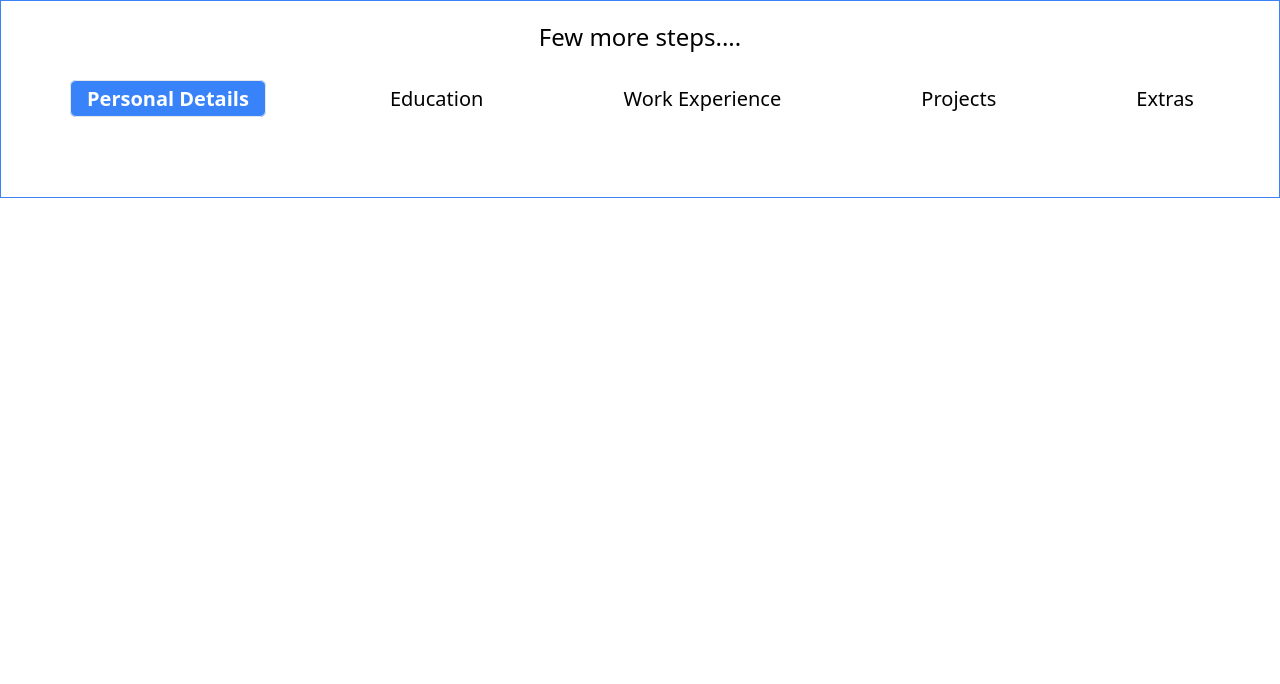
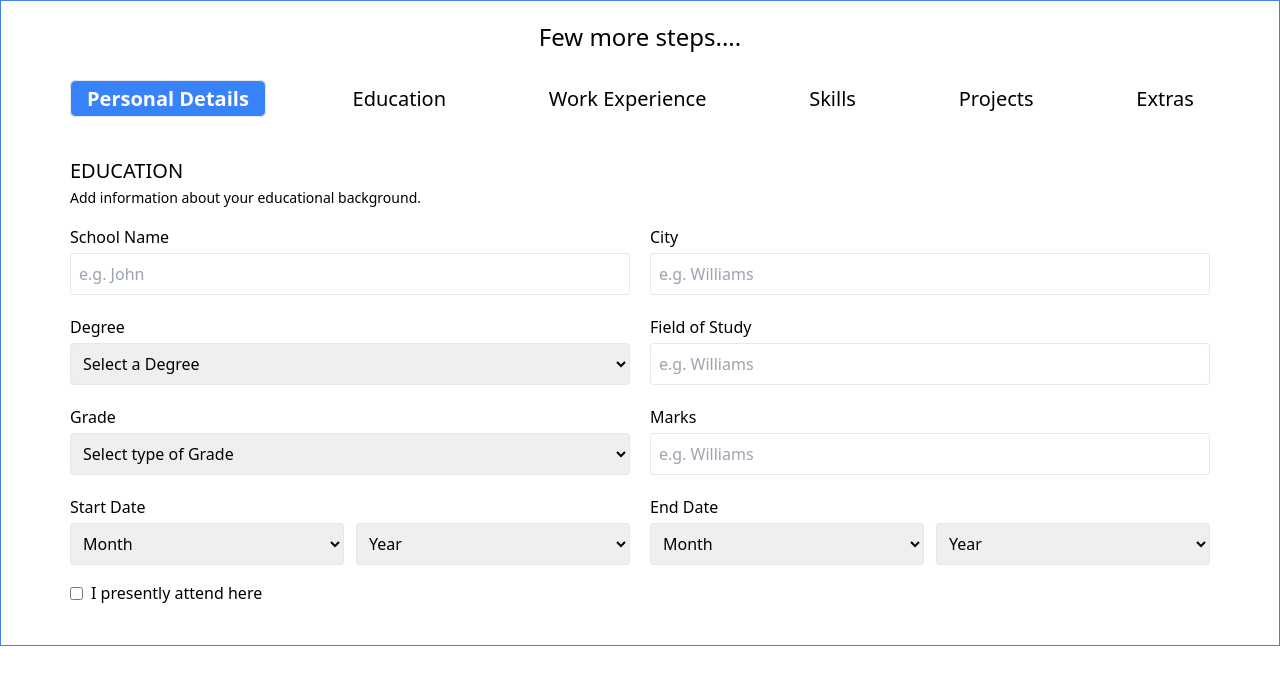
Before and after one commit to Kumar-Akshat22/resume-builder-frontend, a React (Create React App) app: page /resume-details/education in a window 1280 px wide. Shown: the top 684 px of the page. Built offline with nearby package versions, Linux system fonts and the light colour scheme.

Commit message:
completed education form yet to add functionality of adding more education

```diff
--- a/src/App.js
+++ b/src/App.js
@@ -8,6 +8,7 @@ import Projects from './components/ResumeDetails/Projects';
 import Experience from './components/ResumeDetails/Experience';
 import Extra from './components/ResumeDetails/Extra';
 import PersonalDetails from './components/ResumeDetails/Personal';
+import Skills from './components/ResumeDetails/Skills';
 
 function App() {
   return (
@@ -25,6 +26,7 @@ function App() {
           <Route path = 'experience' element={<Experience />} />
           <Route path = 'extra' element={<Extra />} />
           <Route path = 'personal-details' element={<PersonalDetails />} />
+          <Route path = 'skills' element={<Skills />} />
 
         </Route>
       </Routes>
--- /dev/null
+++ b/src/components/ResumeDetails/DateSelection.js
@@ -0,0 +1,111 @@
+import React, { useState } from 'react'
+
+
+function DateSelection() {
+
+    const [currentlyWorking, setCurrentlyWorking] = useState(false);
+    return (
+        <div>
+            {/* Start Date, End Date, checkbox  */}
+            <div className="flex gap-5 align-items-center justify-center">
+                <label className="w-[50%]">
+
+                    <span className="">Start Date</span>
+
+                    {/* Start Date */}
+                    <div className="flex gap-3">
+
+
+                        {/* Month Option  */}
+                        <select className="w-[50%] focus:outline-none focus:border-[#3983fa] focus:ring-1 focus:ring-[#3983fa] border p-[8px] rounded-[0.2rem] mt-1">
+                            <option>Month</option>
+                            <option>January</option>
+                            <option>February</option>
+                            <option>March</option>
+                            <option>April</option>
+                            <option>May</option>
+                            <option>June </option>
+                            <option>July</option>
+                            <option>August</option>
+                            <option>September</option>
+                            <option>October</option>
+                            <option>November</option>
+                            <option>December</option>
+                        </select>
+
+                        {/* Year Option */}
+                        <select className="w-[50%] focus:outline-none focus:border-[#3983fa] focus:ring-1 focus:ring-[#3983fa] border p-[8px] rounded-[0.2rem] mt-1">
+                            <option>Year</option>
+                            <option>2024</option>
+                            <option>2023</option>
+                            <option>2022</option>
+                            <option>2021</option>
+                            <option>2020</option>
+                            <option>2019 </option>
+                            <option>2018</option>
+                            <option>2017</option>
+                            <option>2016</option>
+                            <option>2015</option>
+                            <option>2014</option>
+                            <option>2013</option>
+                        </select>
+
+                    </div>
+                </label>
+
+                {/* End Date */}
+                <label className="w-[50%]">
+                    <span>End Date</span>
+                    <div className="flex gap-3">
+
+
+                        {/* Month Option  */}
+                        <select className="w-[50%] focus:outline-none focus:border-[#3983fa] focus:ring-1 focus:ring-[#3983fa] border p-[8px] rounded-[0.2rem] mt-1" disabled={currentlyWorking}>
+                            <option>Month</option>
+                            <option>January</option>
+                            <option>February</option>
+                            <option>March</option>
+                            <option>April</option>
+                            <option>May</option>
+                            <option>June </option>
+                            <option>July</option>
+                            <option>August</option>
+                            <option>September</option>
+                            <option>October</option>
+                            <option>November</option>
+                            <option>December</option>
+                        </select>
+
+                        {/* Year Option */}
+                        <select className="w-[50%] focus:outline-none focus:border-[#3983fa] focus:ring-1 focus:ring-[#3983fa] border p-[8px] rounded-[0.2rem] mt-1" disabled={currentlyWorking}>
+                            <option>Year</option>
+                            <option>2024</option>
+                            <option>2023</option>
+                            <option>2022</option>
+                            <option>2021</option>
+                            <option>2020</option>
+                            <option>2019 </option>
+                            <option>2018</option>
+                            <option>2017</option>
+                            <option>2016</option>
+                            <option>2015</option>
+                            <option>2014</option>
+                            <option>2013</option>
+                        </select>
+
+                    </div>
+                </label>
+
+            </div>
+
+            {/* Checkbox */}
+            <label className="flex items-center gap-2 mt-4">
+
+                <input type="checkbox" checked={currentlyWorking} onClick={() => setCurrentlyWorking(!currentlyWorking)}></input>
+                <span >I presently attend here</span>
+            </label>
+        </div>
+    )
+}
+
+export default DateSelection
--- a/src/components/ResumeDetails/Education.js
+++ b/src/components/ResumeDetails/Education.js
@@ -1,11 +1,102 @@
-import React from 'react'
+import React, { useState } from "react";
+import DateSelection from "./DateSelection";
 
 function Education() {
+
+  const [educations, setEducations] = useState([]);
+
   return (
-    <div className='w-full p-5 mt-6'>
+    <div className="w-full p-5 mt-6">
+      <div className="max-w-[1140px] mx-auto">
+        <div className="mb-4">
+          <p className="uppercase text-xl">Education</p>
+          <span className="text-sm">
+            Add information about your educational background.
+          </span>
+        </div>
 
+        <div className="flex flex-col gap-5">
+
+          {/* School Name and City */}
+          <div className="flex gap-5 align-items-center justify-center">
+            <label className="w-[50%]">
+              <span className="">School Name</span>
+              <input
+                type="text"
+                placeholder="e.g. John"
+                className="w-full focus:outline-none focus:border-[#3983fa] focus:ring-1 focus:ring-[#3983fa] border p-[8px] rounded-[0.2rem] text-slate-400 mt-1"
+              ></input>
+            </label>
+
+            <label className="w-[50%]">
+              <span>City</span>
+              <input
+                type="text"
+                placeholder="e.g. Williams"
+                className="w-full focus:outline-none focus:border-[#3983fa] focus:ring-1 focus:ring-[#3983fa] border p-[8px] rounded-[0.2rem] mt-1"
+              ></input>
+            </label>
+          </div>
+
+          {/* Degree & Field of Study */}
+
+          <div className="flex gap-5 align-items-center justify-center">
+            <label className="w-[50%]">
+
+              <span className="">Degree</span>
+              <select className="w-full focus:outline-none focus:border-[#3983fa] focus:ring-1 focus:ring-[#3983fa] border p-[8px] rounded-[0.2rem] mt-1">
+                <option>Select a Degree</option>
+                <option>Diploma</option>
+                <option>B.A.</option>
+                <option>B.Tech</option>
+                <option>BSc</option>
+                <option>BBA</option>
+                <option>M.A.</option>
+                <option>M.B.A</option>
+                <option>Ph.D.</option>
+              </select>
+            </label>
+
+            <label className="w-[50%]">
+              <span>Field of Study</span>
+              <input
+                type="text"
+                placeholder="e.g. Williams"
+                className="w-full focus:outline-none focus:border-[#3983fa] focus:ring-1 focus:ring-[#3983fa] border p-[8px] rounded-[0.2rem] mt-1"
+              ></input>
+            </label>
+          </div>
+
+          {/* Grade & Value */}
+          <div className="flex gap-5 align-items-center justify-center">
+            <label className="w-[50%]">
+
+              <span className="">Grade</span>
+              <select className="w-full focus:outline-none focus:border-[#3983fa] focus:ring-1 focus:ring-[#3983fa] border p-[8px] rounded-[0.2rem] mt-1">
+                <option>Select type of Grade</option>
+                <option>Percentage</option>
+                <option>CGPA</option>
+
+              </select>
+            </label>
+
+            <label className="w-[50%]">
+              <span>Marks</span>
+              <input
+                type="text"
+                placeholder="e.g. Williams"
+                className="w-full focus:outline-none focus:border-[#3983fa] focus:ring-1 focus:ring-[#3983fa] border p-[8px] rounded-[0.2rem] mt-1"
+              ></input>
+            </label>
+          </div>
+
+          {/* Date Selection Component */}
+          <DateSelection />
+
+        </div>
+      </div>
     </div>
-  )
+  );
 }
 
-export default Education
+export default Education;
--- /dev/null
+++ b/src/components/ResumeDetails/EducationForm.js
@@ -0,0 +1,9 @@
+import React from 'react'
+
+function EducationForm() {
+  return (
+    <div>EducationForm</div>
+  )
+}
+
+export default EducationForm
--- a/src/components/ResumeDetails/Experience.js
+++ b/src/components/ResumeDetails/Experience.js
@@ -1,6 +1,7 @@
 import React, { useEffect, useState } from 'react'
 import BulletPoint from './BulletPoint';
 import { MdAddTask } from "react-icons/md";
+import DateSelection from './DateSelection';
 
 function Experience() {
 
@@ -90,12 +91,10 @@ function Experience() {
                         </label>
                     </div>
 
-                    {/* Duration */}
-                    <label>
+                    {/* Date Selection Component */}
 
-                        <span>Duration</span>
-                        <input type='text' placeholder='e.g. Williams' className='w-full focus:outline-none focus:border-[#3983fa] focus:ring-1 focus:ring-[#3983fa] border p-[8px] rounded-[0.2rem] mt-1'></input>
-                    </label>
+                        <DateSelection />
+
 
                     {/* Bullet Points */}
 
--- /dev/null
+++ b/src/components/ResumeDetails/Skills.js
@@ -0,0 +1,9 @@
+import React from 'react'
+
+function Skills() {
+  return (
+    <div>Skills</div>
+  )
+}
+
+export default Skills
--- a/src/pages/ResumeDetails.js
+++ b/src/pages/ResumeDetails.js
@@ -1,9 +1,15 @@
-import React, { useState } from 'react'
+import React, { useEffect, useState } from 'react'
 import { NavLink,Outlet } from 'react-router-dom'
 
 function ResumeDetails() {
 
     const [detailType , setDetailType] = useState('personalDetails');
+
+    useEffect(()=>{
+
+        localStorage.setItem('detailType',JSON.stringify(detailType));
+
+    },[detailType])
 
   return (
 
@@ -36,6 +42,13 @@ function ResumeDetails() {
                 : 'bg-transparent'} text-xl rounded-md px-4 py-1 transition duration-200 ease-in-out`} onClick={()=>{setDetailType('experience')}}>Work Experience</span>
             </NavLink>
 
+            <NavLink to={'/resume-details/skills'}>
+                <span className={
+                `${detailType === 'skills'
+                ? 'bg-[#3983fa] text-white font-semibold border'
+                : 'bg-transparent'} text-xl rounded-md px-4 py-1 transition duration-200 ease-in-out`} onClick={()=>{setDetailType('skills')}}>Skills</span>
+            </NavLink>
+
             <NavLink to={'/resume-details/projects'}>
                 <span className={
                 `${detailType === 'projects'
@@ -53,7 +66,6 @@ function ResumeDetails() {
             </NavLink>
 
 
-
         </div>
 
         <Outlet />
```
